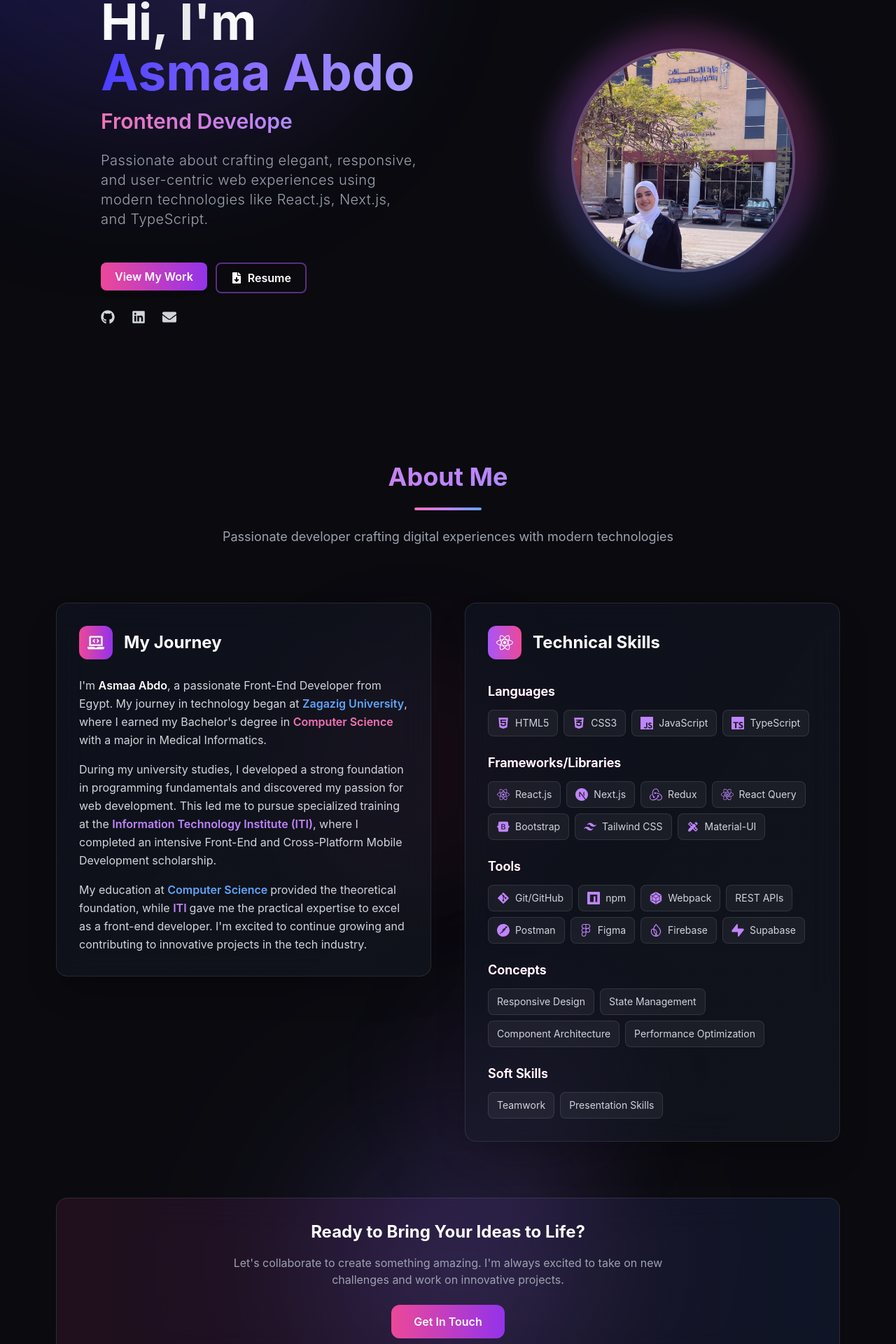
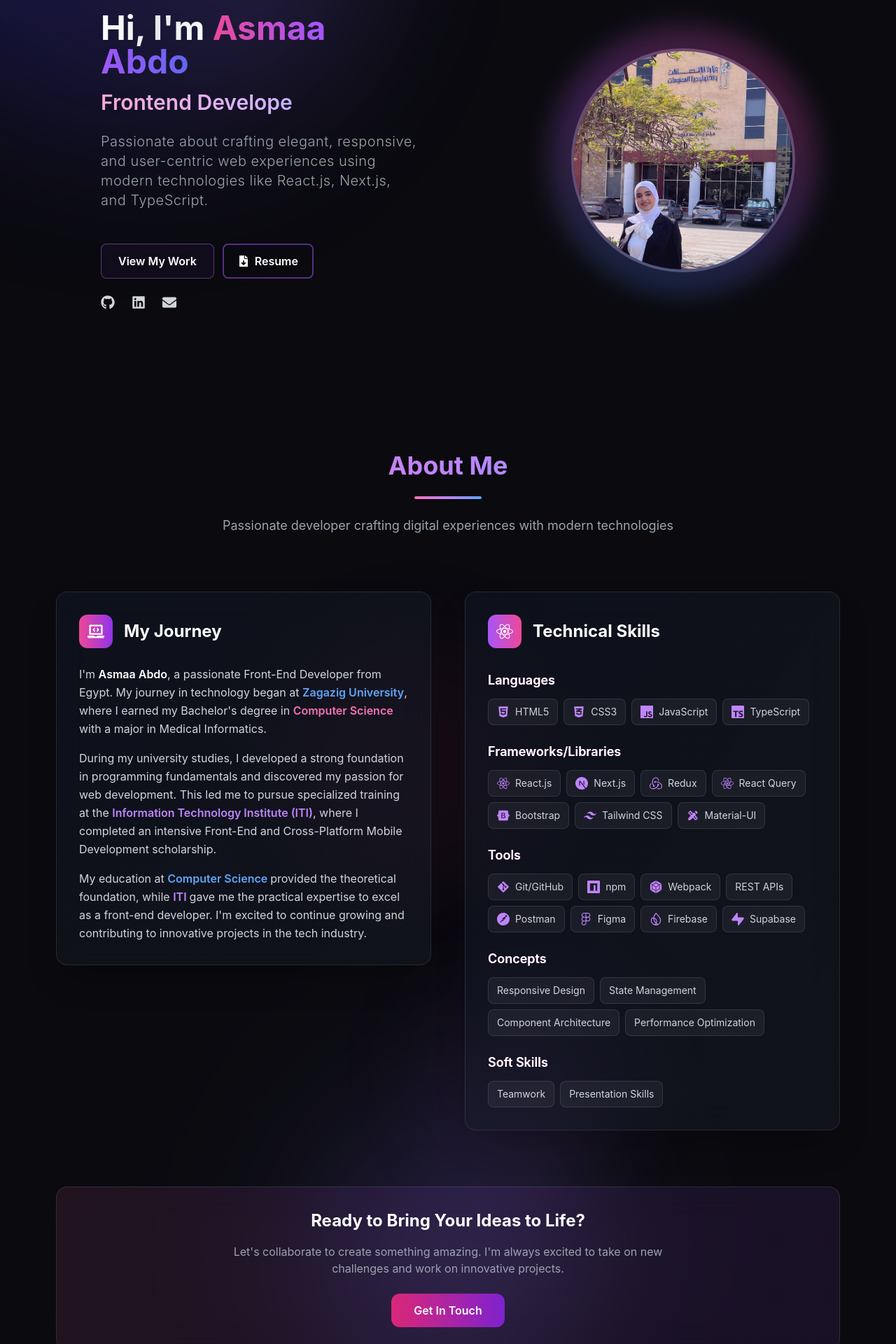
Before and after one commit to Asmaa-Abdo22/My-Portfolio, a React (Vite) app: page / in a window 1280 px wide. Shown: the part 219-2139 px from the top of the page at 70% size. Built offline with nearby package versions, Linux system fonts and the light colour scheme.

Commit message:
enhance in ui

```diff
--- a/src/pages/About.jsx
+++ b/src/pages/About.jsx
@@ -101,7 +101,7 @@
   };
 
   return (
-    <section className="min-h-screen py-20 px-6 md:px-20 text-gray-200 relative overflow-hidden">
+    <section className="min-h-screen pt-16 pb-20 px-6 md:px-20 text-gray-200 relative overflow-hidden">
       {/* Background Elements */}
       <div className="absolute inset-0 overflow-hidden">
         <motion.div
@@ -263,7 +263,7 @@
           viewport={{ once: true }}
           className="text-center"
         >
-          <div className="bg-gradient-to-r from-pink-500/10 via-purple-500/10 to-blue-500/10 backdrop-blur-xl rounded-2xl p-8 border border-white/10">
+          <div className="bg-gradient-to-r from-pink-400/10 via-purple-500/10 to-purple-500/10 backdrop-blur-xl rounded-2xl p-8 border border-white/10">
             <h3 className="text-2xl font-bold text-white mb-4">
               Ready to Bring Your Ideas to Life?
             </h3>
@@ -278,7 +278,7 @@
               }}
               whileHover={{ scale: 1.05 }}
               whileTap={{ scale: 0.95 }}
-              className="px-8 py-3 bg-gradient-to-r from-pink-500 to-purple-600 text-white rounded-xl font-semibold hover:shadow-lg transition-all duration-300"
+              className="px-8 py-3 bg-gradient-to-r from-pink-600 to-purple-700 text-white rounded-xl font-semibold hover:shadow-lg transition-all duration-300"
             >
               Get In Touch
             </motion.button>
--- a/src/pages/Contact.jsx
+++ b/src/pages/Contact.jsx
@@ -49,7 +49,11 @@
 
   const itemVariants = {
     hidden: { opacity: 0, y: 30 },
-    visible: { opacity: 1, y: 0, transition: { duration: 0.8, ease: "easeOut" } },
+    visible: {
+      opacity: 1,
+      y: 0,
+      transition: { duration: 0.8, ease: "easeOut" },
+    },
   };
 
   const inputVariants = {
@@ -89,7 +93,8 @@
             variants={itemVariants}
             className="text-gray-300 text-sm md:text-xl max-w-3xl mx-auto font-light leading-relaxed"
           >
-            Have a project, question, or just want to say hi? Drop me a message below  I'll get back to you soon.
+            Have a project, question, or just want to say hi? Drop me a message
+            below I'll get back to you soon.
           </motion.p>
         </motion.div>
 
@@ -101,7 +106,11 @@
               animate={{ opacity: 1, scale: 1 }}
               transition={{ delay: 0.4, duration: 0.8 }}
             >
-              <motion.form onSubmit={handleSubmit} className="space-y-6" variants={containerVariants}>
+              <motion.form
+                onSubmit={handleSubmit}
+                className="space-y-6"
+                variants={containerVariants}
+              >
                 <div className="grid grid-cols-1 md:grid-cols-2 gap-6">
                   <motion.div variants={itemVariants}>
                     <label className="block text-sm font-medium text-gray-300 mb-3 font-light">
@@ -160,7 +169,8 @@
                     animate={{ opacity: 1, scale: 1 }}
                     className="p-4 bg-green-500/10 border border-green-500/30 rounded-xl text-green-400 text-center font-light text-sm"
                   >
-                     Thank you! I've received your message and will get back to you soon.
+                    Thank you! I've received your message and will get back to
+                    you soon.
                   </motion.div>
                 )}
                 {submitStatus === "error" && (
@@ -180,9 +190,27 @@
                   whileHover="hover"
                   whileTap="tap"
                   disabled={isSubmitting}
-                  className="w-full px-6 py-3 rounded-xl bg-gradient-to-r from-purple-900 to-purple-700 text-white font-medium shadow-lg hover:shadow-purple-500/25 transition-all duration-300 disabled:opacity-50 disabled:cursor-not-allowed text-sm"
+                  className="px-6 py-2
+border border-purple-400/40
+text-white
+rounded-lg
+font-semibold
+bg-purple-500/5
+hover:bg-purple-500/15
+backdrop-blur-sm
+transition-all duration-300
+flex items-center gap-2
+group
+text-sm
+shadow-sm hover:shadow-md hover:shadow-purple-500/20 mx-auto"
                 >
-                  {isSubmitting ? <span className="flex items-center justify-center">Sending...</span> : "Send Message"}
+                  {isSubmitting ? (
+                    <span className="flex items-center justify-center">
+                      Sending...
+                    </span>
+                  ) : (
+                    "Send Message"
+                  )}
                 </motion.button>
               </motion.form>
 
--- a/src/pages/Experience.jsx
+++ b/src/pages/Experience.jsx
@@ -135,7 +135,7 @@
   };
 
   return (
-    <section className="min-h-screen py-12 mt-20 px-6 md:px-20 text-gray-200 relative">
+    <section className="min-h-screen pb-12 mt-20 px-6 md:px-20 text-gray-200 relative">
       <motion.div
         initial={{ opacity: 0, y: -20 }}
         animate={{ opacity: 1, y: 0 }}
--- a/src/pages/Home.jsx
+++ b/src/pages/Home.jsx
@@ -31,12 +31,12 @@
               initial={{ opacity: 0, y: 30 }}
               animate={{ opacity: 1, y: 0 }}
               transition={{ duration: 0.8 }}
-              className="text-5xl md:text-7xl font-bold mb-4"
+              className="text-5xl md:text-5xl font-bold mb-4"
             >
-              <span className="bg-gradient-to-r from-white via-gray-200 to-white bg-clip-text text-transparent">
+              <span className=" bg-gradient-to-r from-white via-gray-200 to-white bg-clip-text text-transparent">
                 Hi, I'm{" "}
               </span>
-              <span className="bg-gradient-to-r from-[#4b3eff] via-[#8b6fff] to-[#a698ff] bg-clip-text text-transparent">
+              <span className="bg-gradient-to-r from-[#ec4899] via-[#a855f7] to-[#6366f1]  bg-clip-text text-transparent">
                 Asmaa Abdo
               </span>
             </motion.h1>
@@ -45,7 +45,7 @@
               initial={{ opacity: 0, y: 30 }}
               animate={{ opacity: 1, y: 0 }}
               transition={{ duration: 0.8, delay: 0.2 }}
-              className="text-2xl md:text-3xl font-semibold mb-6 bg-gradient-to-r from-pink-400 via-purple-400 to-blue-400 bg-clip-text text-transparent animate-gradient"
+              className="text-2xl md:text-3xl font-semibold mb-6 bg-gradient-to-r from-pink-300 via-purple-300 to-blue-400 bg-clip-text text-transparent animate-gradient"
             >
               <TypeAnimation
                 sequence={[
@@ -81,7 +81,19 @@
                 <motion.button
                   whileHover={{ scale: 1.05, y: -1 }}
                   whileTap={{ scale: 0.95 }}
-                  className="px-5 py-2 bg-gradient-to-r from-pink-500 to-purple-600 text-white rounded-lg font-semibold shadow-md hover:shadow-lg transition-all duration-300 flex items-center gap-2 text-sm md:text-base"
+                  className="px-6 py-3
+border border-purple-400/40
+text-white
+rounded-lg
+font-semibold
+bg-purple-500/5
+hover:bg-purple-500/15
+backdrop-blur-sm
+transition-all duration-300
+flex items-center gap-2
+group
+text-sm md:text-base
+shadow-sm hover:shadow-md hover:shadow-purple-500/20"
                 >
                   View My Work
                 </motion.button>
```
